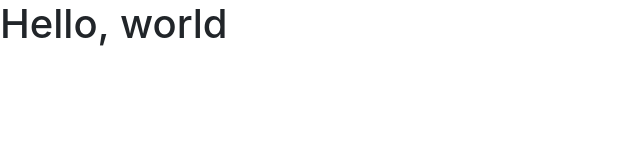
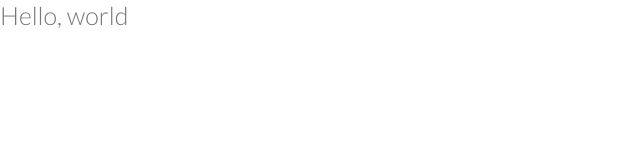
Before and after one commit to Mesbah214/Pig-Game, a plain HTML site: page dist/index.html in a window 1280 px wide. Shown: the whole page, without its empty margins (0-640 px from the left). Drawn offline with nearby package versions, Linux system fonts and the light colour scheme; files that its build step writes are made by us from their sources.

Commit message:
finished with basic setup

```diff
--- a/app/scss/_colors.scss
+++ b/app/scss/_colors.scss
@@ -0,0 +1 @@
+$color-dark-grey: #777;
--- a/app/scss/_global.scss
+++ b/app/scss/_global.scss
@@ -0,0 +1,16 @@
+
+*,
+*::after,
+*::before {
+  margin: 0 !important;
+  padding: 0 !important;
+  box-sizing: inherit;
+}
+
+html {
+  font-size: 62.5%;
+}
+
+body {
+  box-sizing: border-box;
+}
--- a/app/scss/_typography.scss
+++ b/app/scss/_typography.scss
@@ -0,0 +1,10 @@
+
+// font
+@import url('https://fonts.googleapis.com/css2?family=Lato:wght@300&display=swap');
+
+body {
+    font-family: 'Lato', sans-serif;
+    font-weight: 300;
+    line-height: 1.7;
+    color: $color-dark-grey;
+}
--- a/dist/index.html
+++ b/dist/index.html
@@ -20,11 +20,11 @@
     ></script>
 
     <!-- CSS File -->
-    <link rel="stylesheet" href="./css/style.css?cb=1602669462894" />
+    <link rel="stylesheet" href="./css/style.css?cb=1602670905245" />
   </head>
   <body>
     <h1>Hello, world</h1>
     <!-- JavaScript File -->
-    <script src="./js/main.js?cb=1602669462894"></script>
+    <script src="./js/main.js?cb=1602670905245"></script>
   </body>
 </html>
```
